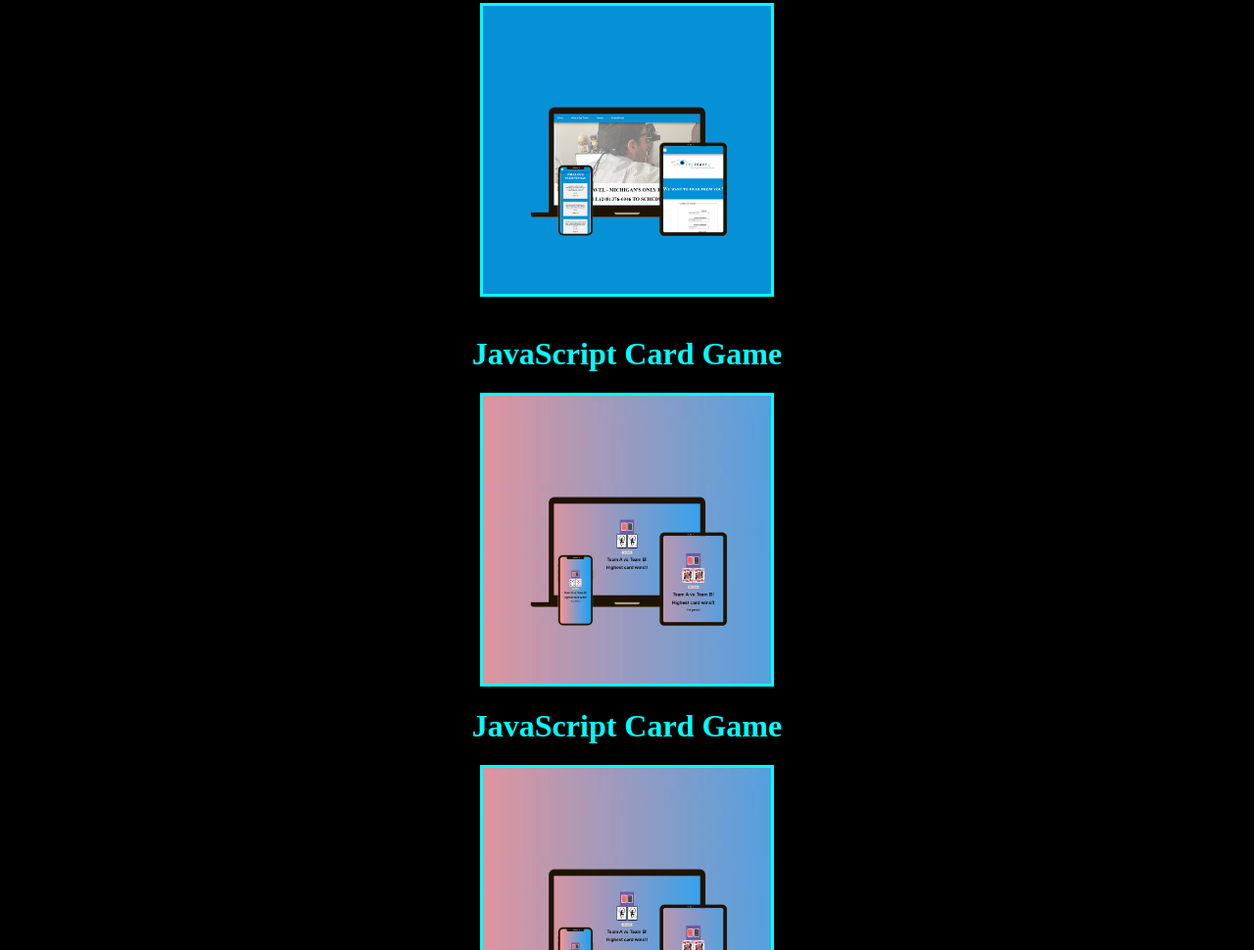
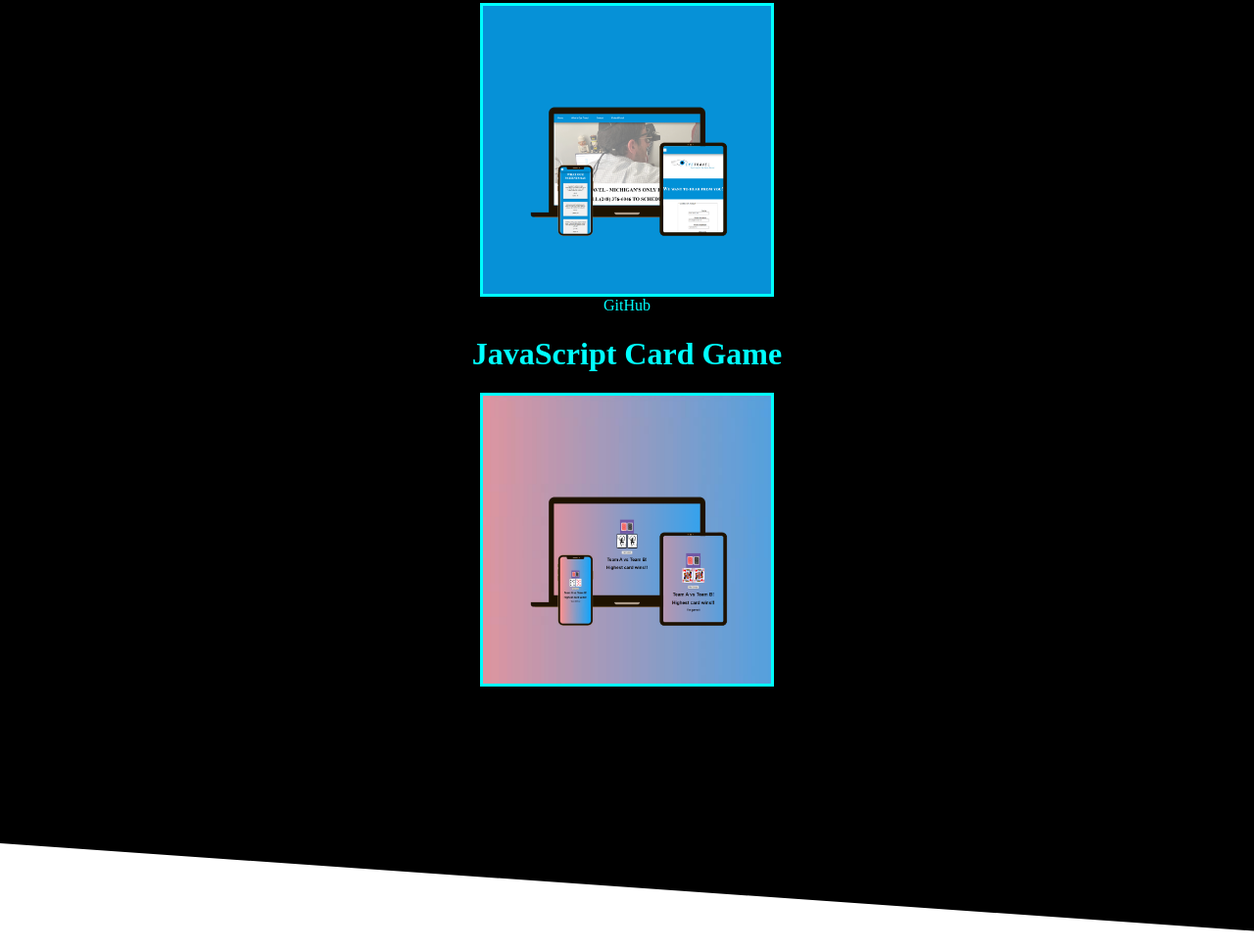
Before and after one commit to ShiraZacks/shirazacks.github.io, a plain HTML site: page index.html in a window 1280 px wide. Shown: the part 2330-3300 px from the top of the page at 98% size. Drawn offline with Linux system fonts and the light colour scheme.

Commit message:
making it look more user ready:)

```diff
--- a/index.html
+++ b/index.html
@@ -84,7 +84,7 @@
                 <div class="project">
                     <img src="eye_travel.png">
                 </div>
-                <a href="https://github.com/ShiraZacks/eyetraveldoc">GitHub</a>
+                <a class="project_link" href="https://github.com/ShiraZacks/eyetraveldoc">GitHub</a>
             </div>
 
             <div class="showcase card_game">
@@ -94,36 +94,36 @@
                 </div>
             </div>
 
+            <!-- <div class="showcase card_game">
+                <h1>JavaScript Card Game</h1>
+                <div class="project">
+                    <img src="card_game.png">
+                </div>
+            </div> -->
+
+            <!-- <div class="showcase card_game">
+                <h1>JavaScript Card Game</h1>
+                <div class="project">
+                    <img src="card_game.png">
+                </div>
+            </div> -->
+<!--
             <div class="showcase card_game">
                 <h1>JavaScript Card Game</h1>
                 <div class="project">
                     <img src="card_game.png">
                 </div>
-            </div>
+            </div> -->
 
-            <div class="showcase card_game">
+            <!-- <div class="showcase card_game">
                 <h1>JavaScript Card Game</h1>
                 <div class="project">
                     <img src="card_game.png">
                 </div>
-            </div>
+            </div> -->
 
-            <div class="showcase card_game">
-                <h1>JavaScript Card Game</h1>
-                <div class="project">
-                    <img src="card_game.png">
-                </div>
-            </div>
-
-            <div class="showcase card_game">
-                <h1>JavaScript Card Game</h1>
-                <div class="project">
-                    <img src="card_game.png">
-                </div>
-            </div>
-
-
-            <ul>
+<!-- need to get rid of this asap, as soon as its all showcased. till then its hidden -->
+            <!-- <ul>
                 <li>Things to showcase:</li>
                 <li>eyetraveldoc.com php</li>
                 <li>recipie page php mysql</li>
@@ -132,11 +132,14 @@
                 <li>Homework schedule php mysql</li>
                 <li>party planning website html</li>
                 <li>maasersql php mysql</li>
-            </ul>
+            </ul> -->
         </div>
     </div>
+    <div class="third_div_bottom"></div>
+
+    <!-- the contact section needs to be full screen length so when someone clicks the contact button it doesn't look awkward -->
+    <div class="contact_section">
     <h1 id="contact_section">Contact Me</h1>
-
     <div class="contact_menu">
     <p class="contact_button coolButton blue email"><span id="hidden">Email Me!</span></p>
     <a class="contact_button coolButton blue" href="resume.pdf" download >Download My Resume</a>
@@ -151,6 +154,8 @@
         of Lorem Ipsum. It is a long established fact that a reader will be distracted by the readable content of a page
         when looking at its layout. The point of using Lorem Ipsum is that it has a more-or-less normal distribution of
         letters, as opposed to using 'Content here, content here', making it look like readable English.</p>
+
+    </div>
 </body>
 
 </html>
--- a/style.css
+++ b/style.css
@@ -172,12 +172,21 @@ hr {
     }
 }
 
+.project_link{
+    color: #00ffff;
+
+}
+
+.project_link:visited{
+    color: #00ffff;
+}
+
 .no_show {
     /* There is a "-" somewhere I are hiding so things don't break - try to find it!! */
     color: #a0ffff;
 }
 
-.third_div {
+.third_div{
     background-color: black;
     min-height: 100vh;
     position: relative;
@@ -190,9 +199,27 @@ hr {
     height: 100%;
     position: absolute;
     background: inherit;
+    z-index: -2;
+    bottom: 0;
+    transform-origin: right top;
+    transform: skewY(4deg);
+}
+
+.third_div_bottom{
+    background-color: black;
+    min-height: 20vh;
+    margin-bottom: 20vh;
+    position: relative;
+}
+.third_div_bottom::after{
+    content: '';
+    width: 100%;
+    height: 100%;
+    position: absolute;
+    background: inherit;
     z-index: -1;
     bottom: 0;
-    transform-origin: right top;
+    transform-origin: left top;
     transform: skewY(4deg);
 }
 
```
